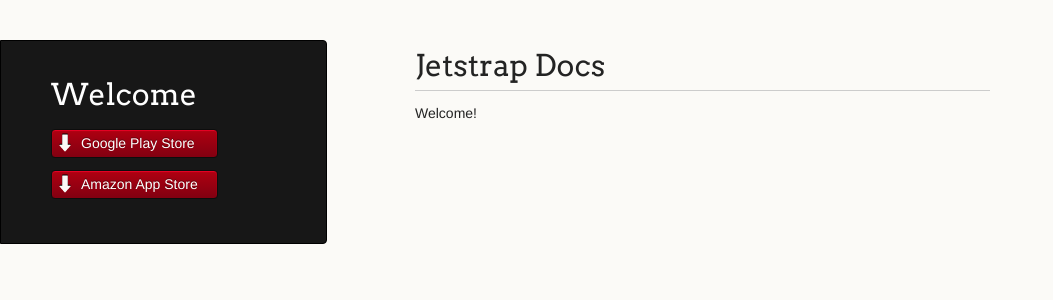
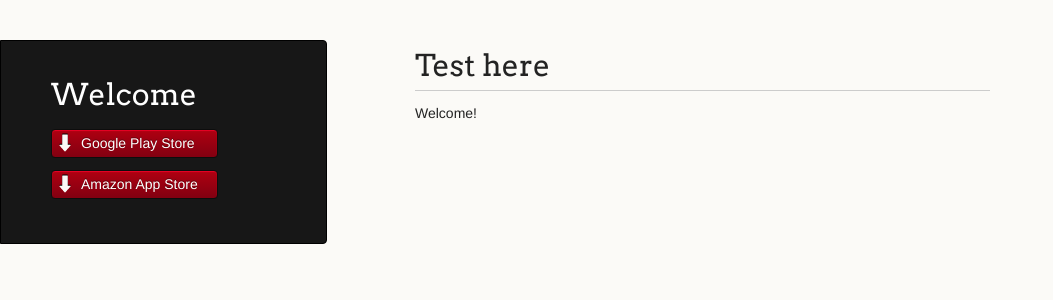
Before and after one commit to mufri/Authenticator-Plus, a Jekyll site: the page built from test.html, in a window 1280 px wide. Shown: the top 300 px of the page, without its empty margins (0-1053 px from the left). Built offline with Jekyll 4.4.1, drawn with Linux system fonts in a browser that asks for light colours; Markdown is read by kramdown in place of the engine named in the settings.

Commit message:
Update test.html

```diff
--- a/test.html
+++ b/test.html
@@ -4,6 +4,7 @@
 ---
 
 <div class="page-header">
-  <h1>Jetstrap Docs</h1>
+  <h1>Test here
+  </h1>
 </div>
 Welcome!
```
